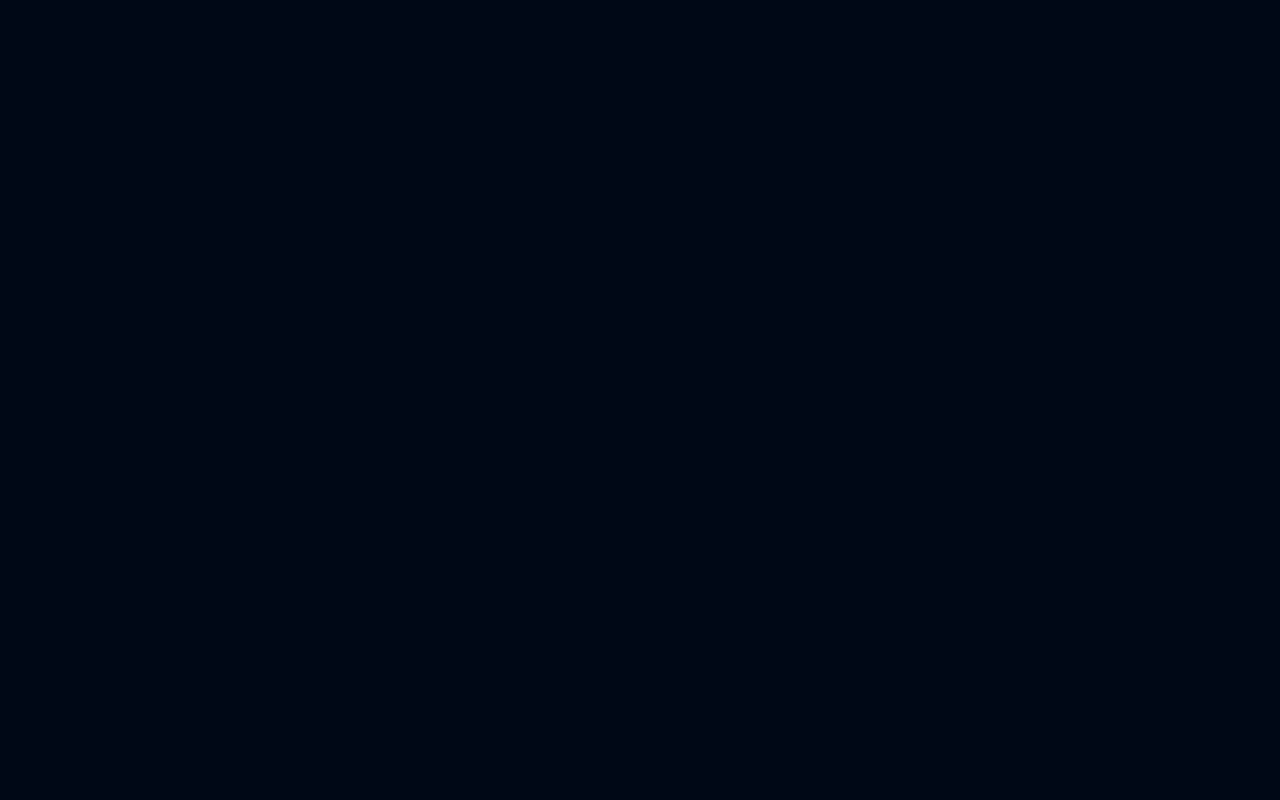
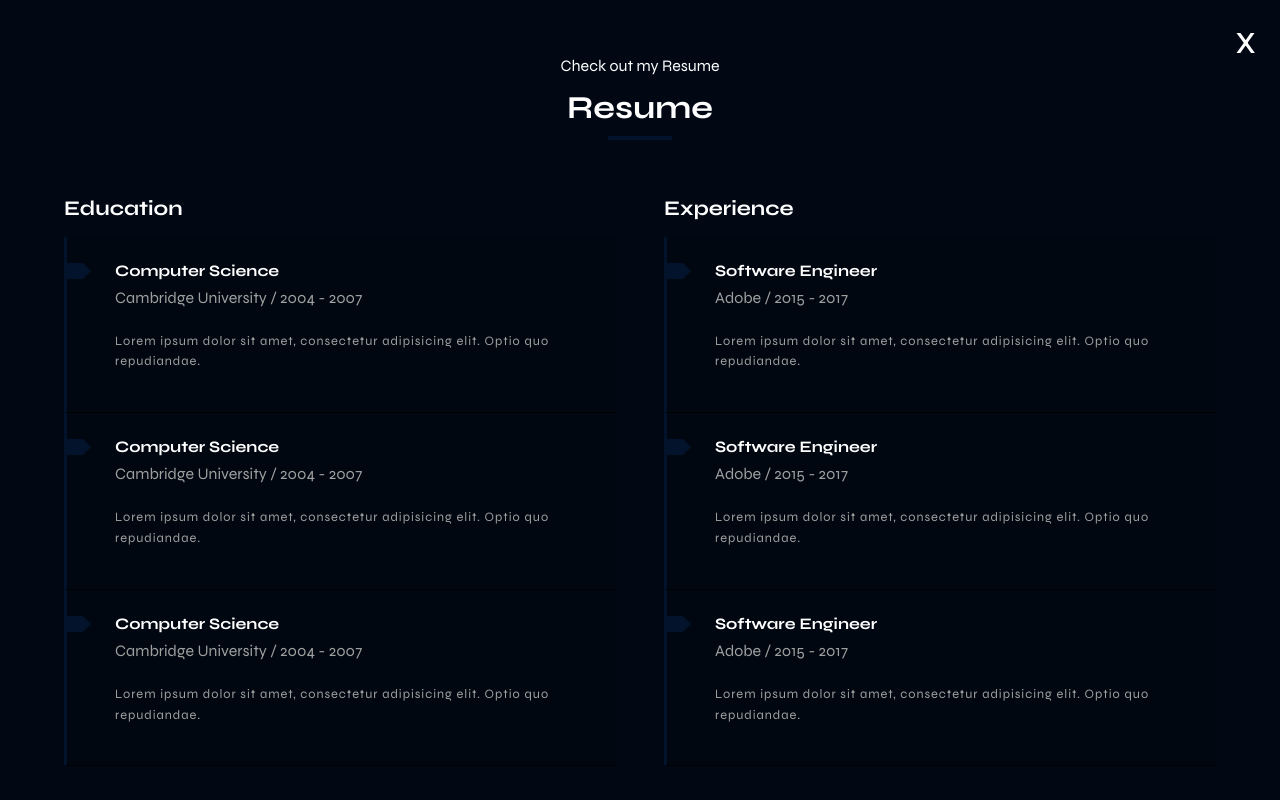
Before and after one commit to Lawren10/All_portfolio_versions, a React (Create React App) app in the folder my_portfolio/: page /Resume in a window 1280 px wide. Before the commit this address had no page. Built offline with nearby package versions, Linux system fonts and the light colour scheme.

Commit message:
finished about section, resume section added

```diff
--- a/my_portfolio/src/App.tsx
+++ b/my_portfolio/src/App.tsx
@@ -1,18 +1,20 @@
 import React from "react";
 import Home from "./components/homePage/Home";
 import About from "./components/aboutPage/About";
-import {PageTransition} from "./GlobalStyles/commonStyle";
-import {Routes, Route} from "react-router-dom";
-import {usePortfolioGlobalContext} from "./context/PortfolioContext";
+import Resume from "./components/resumePage/Resume";
+import { PageTransition } from "./GlobalStyles/commonStyle";
+import { Routes, Route } from "react-router-dom";
+import { usePortfolioGlobalContext } from "./context/PortfolioContext";
 
 function App() {
-  let {state} = usePortfolioGlobalContext();
+  let { state } = usePortfolioGlobalContext();
   return (
     <>
       <PageTransition transition={state.setTransition} />
       <Routes>
         <Route path="/" element={<Home />} />
         <Route path="/About" element={<About />} />
+        <Route path="/Resume" element={<Resume />} />
       </Routes>
     </>
   );
--- a/my_portfolio/src/GlobalStyles/commonStyle.ts
+++ b/my_portfolio/src/GlobalStyles/commonStyle.ts
@@ -16,14 +16,14 @@ to{
 }
 `;
 
-const TransitionDown = keyframes`
-from{
-  transform: translateY(-100%);
-}
-to{
-  transform: translateY(0%);
-}
-`;
+// const TransitionDown = keyframes`
+// from{
+//   transform: translateY(-100%);
+// }
+// to{
+//   transform: translateY(0%);
+// }
+// `;
 
 export const PageTransition = styled.section<{ transition: boolean }>`
   position: absolute;
@@ -41,6 +41,9 @@ export const PageTransition = styled.section<{ transition: boolean }>`
 `;
 
 export const ReturnBtn = styled(Link)`
+  position: absolute;
+  top: 1rem;
+  right: 1.5rem;
   color: white;
   text-decoration: none;
   font-size: 2.5rem;
@@ -58,9 +61,24 @@ export const ReturnBtnCont = styled.nav`
 export const MainContainer = styled.section`
   width: 100vw;
   height: 100vh;
+  overflow-y: scroll;
+  padding-bottom: 2rem;
+  &::-webkit-scrollbar {
+    width: 0.3rem;
+  }
+
+  &::-webkit-scrollbar-track {
+    background-color: #010711;
+    border-radius: 0.5rem;
+  }
+  &::-webkit-scrollbar-thumb {
+    background-color: ${(props) => props.theme.colors.main};
+    border-radius: 0.5rem;
+  }
 `;
 
 export const HeaderContainer = styled.header`
+  margin-top: 2rem;
   padding: 1.5rem;
   text-align: center;
   display: flex;
@@ -79,5 +97,5 @@ export const HeaderLargeTitle = styled.h4`
 export const HeaderTitleUnderline = styled.div`
   width: 4rem;
   height: 0.2rem;
-  background-color: #03132c;
+  background-color: ${(props) => props.theme.colors.main};
 `;
--- a/my_portfolio/src/GlobalStyles/globalStylesandTheme.ts
+++ b/my_portfolio/src/GlobalStyles/globalStylesandTheme.ts
@@ -1,9 +1,12 @@
-import {DefaultTheme, createGlobalStyle} from "styled-components";
+import { DefaultTheme, createGlobalStyle } from "styled-components";
 
 export const myTheme: DefaultTheme = {
   colors: {
     logo: "cyan",
     bgColor: "#000816",
+    main: "#03132c",
+    header: "white",
+    body: "#9f9f9f",
   },
 };
 
@@ -15,7 +18,7 @@ export const GlobalStyle = createGlobalStyle`
 }
 
 body{
- background-color:#000816;
+ background-color:#010814;
  color:white;
  font-family:'Syne', sans-serif;
  overflow:hidden;
--- a/my_portfolio/src/components/aboutPage/About.tsx
+++ b/my_portfolio/src/components/aboutPage/About.tsx
@@ -2,7 +2,7 @@ import React from "react";
 import {} from "./aboutStyles";
 import { usePortfolioGlobalContext } from "../../context/PortfolioContext";
 import {
-  ReturnBtnCont,
+  // ReturnBtnCont,
   ReturnBtn,
   MainContainer,
   HeaderContainer,
@@ -13,6 +13,7 @@ import {
 import {
   AboutContainer,
   AboutVisualContainer,
+  AboutImage,
   AboutDetailContainer,
   AboutAsk,
   AboutResponse,
@@ -30,7 +31,6 @@ function About() {
   return (
     <>
       <MainContainer>
-        <ReturnBtnCont>
         <ReturnBtn
           to="/"
           onClick={() => {
@@ -39,7 +39,7 @@ function About() {
         >
           x
         </ReturnBtn>
-        </ReturnBtnCont>
+
         <HeaderContainer>
           <HeaderTopTitle>Get to know me</HeaderTopTitle>
           <HeaderLargeTitle>About Me</HeaderLargeTitle>
@@ -47,7 +47,9 @@ function About() {
         </HeaderContainer>
 
         <AboutContainer>
-          <AboutVisualContainer></AboutVisualContainer>
+          <AboutVisualContainer>
+            <AboutImage></AboutImage>
+          </AboutVisualContainer>
           <AboutDetailContainer>
             <AboutAsk>Who am i?</AboutAsk>
             <AboutResponse>
--- a/my_portfolio/src/components/navigation/Navigation.tsx
+++ b/my_portfolio/src/components/navigation/Navigation.tsx
@@ -1,10 +1,10 @@
 import React from "react";
-import {NavContainer, NavLogo, NavItemsContainer, NavItem} from "./navStyles";
+import { NavContainer, NavLogo, NavItemsContainer, NavItem } from "./navStyles";
 
-import {usePortfolioGlobalContext} from "../../context/PortfolioContext";
+import { usePortfolioGlobalContext } from "../../context/PortfolioContext";
 
 function Navigation() {
-  let {dispatch} = usePortfolioGlobalContext();
+  let { dispatch } = usePortfolioGlobalContext();
   return (
     <>
       {/* {console.log(dispatch)} */}
@@ -14,13 +14,20 @@ function Navigation() {
           <NavItem
             to="/About"
             onClick={() => {
-              dispatch({type: "SET_TRANSITION_UP"});
+              dispatch({ type: "SET_TRANSITION_UP" });
             }}
           >
             About
           </NavItem>
-          <NavItem to="/Resume">Resume</NavItem>
-          <NavItem to="Portfolio">Portfolio</NavItem>
+          <NavItem
+            to="/Resume"
+            onClick={() => {
+              dispatch({ type: "SET_TRANSITION_UP" });
+            }}
+          >
+            Resume
+          </NavItem>
+          <NavItem to="/Portfolio">Portfolio</NavItem>
           <NavItem to="/Contact">Contact</NavItem>
         </NavItemsContainer>
       </NavContainer>
--- /dev/null
+++ b/my_portfolio/src/components/resumePage/Resume.tsx
@@ -0,0 +1,121 @@
+import React from "react";
+import {
+  ReturnBtn,
+  MainContainer,
+  HeaderContainer,
+  HeaderTopTitle,
+  HeaderLargeTitle,
+  HeaderTitleUnderline,
+} from "../../GlobalStyles/commonStyle";
+
+import {
+  ResumeContainer,
+  ResumeContHeader,
+  ResumeItemHeader,
+  ResumeEducationCont,
+  ResumeExperinceCont,
+  ResumeItem,
+  ResumeItemPointer,
+  ResumeItemDetails,
+  ResumeItemDescription,
+} from "./resumestyles";
+
+import { usePortfolioGlobalContext } from "../../context/PortfolioContext";
+
+function Resume() {
+  let { dispatch } = usePortfolioGlobalContext();
+  return (
+    <MainContainer>
+      <ReturnBtn
+        to="/"
+        onClick={() => {
+          dispatch({ type: "SET_TRANSITION_DOWN" });
+        }}
+      >
+        x
+      </ReturnBtn>
+      <HeaderContainer>
+        <HeaderTopTitle>Check out my Resume</HeaderTopTitle>
+        <HeaderLargeTitle>Resume</HeaderLargeTitle>
+        <HeaderTitleUnderline />
+      </HeaderContainer>
+
+      <ResumeContainer>
+        <ResumeEducationCont>
+          <ResumeContHeader>Education</ResumeContHeader>
+
+          <ResumeItem>
+            <ResumeItemPointer />
+            <ResumeItemHeader>Computer Science</ResumeItemHeader>
+            <ResumeItemDetails>
+              Cambridge University / 2004 - 2007
+            </ResumeItemDetails>
+            <ResumeItemDescription>
+              Lorem ipsum dolor sit amet, consectetur adipisicing elit. Optio
+              quo repudiandae.
+            </ResumeItemDescription>
+          </ResumeItem>
+
+          <ResumeItem>
+            <ResumeItemPointer />
+            <ResumeItemHeader>Computer Science</ResumeItemHeader>
+            <ResumeItemDetails>
+              Cambridge University / 2004 - 2007
+            </ResumeItemDetails>
+            <ResumeItemDescription>
+              Lorem ipsum dolor sit amet, consectetur adipisicing elit. Optio
+              quo repudiandae.
+            </ResumeItemDescription>
+          </ResumeItem>
+
+          <ResumeItem>
+            <ResumeItemPointer />
+            <ResumeItemHeader>Computer Science</ResumeItemHeader>
+            <ResumeItemDetails>
+              Cambridge University / 2004 - 2007
+            </ResumeItemDetails>
+            <ResumeItemDescription>
+              Lorem ipsum dolor sit amet, consectetur adipisicing elit. Optio
+              quo repudiandae.
+            </ResumeItemDescription>
+          </ResumeItem>
+        </ResumeEducationCont>
+
+        <ResumeExperinceCont>
+          <ResumeContHeader>Experience</ResumeContHeader>
+          <ResumeItem>
+            <ResumeItemPointer />
+            <ResumeItemHeader>Software Engineer</ResumeItemHeader>
+            <ResumeItemDetails>Adobe / 2015 - 2017</ResumeItemDetails>
+            <ResumeItemDescription>
+              Lorem ipsum dolor sit amet, consectetur adipisicing elit. Optio
+              quo repudiandae.
+            </ResumeItemDescription>
+          </ResumeItem>
+
+          <ResumeItem>
+            <ResumeItemPointer />
+            <ResumeItemHeader>Software Engineer</ResumeItemHeader>
+            <ResumeItemDetails>Adobe / 2015 - 2017</ResumeItemDetails>
+            <ResumeItemDescription>
+              Lorem ipsum dolor sit amet, consectetur adipisicing elit. Optio
+              quo repudiandae.
+            </ResumeItemDescription>
+          </ResumeItem>
+
+          <ResumeItem>
+            <ResumeItemPointer />
+            <ResumeItemHeader>Software Engineer</ResumeItemHeader>
+            <ResumeItemDetails>Adobe / 2015 - 2017</ResumeItemDetails>
+            <ResumeItemDescription>
+              Lorem ipsum dolor sit amet, consectetur adipisicing elit. Optio
+              quo repudiandae.
+            </ResumeItemDescription>
+          </ResumeItem>
+        </ResumeExperinceCont>
+      </ResumeContainer>
+    </MainContainer>
+  );
+}
+
+export default Resume;
--- /dev/null
+++ b/my_portfolio/src/components/resumePage/resumestyles.ts
@@ -0,0 +1,71 @@
+import styled from "styled-components";
+
+export const ResumeContainer = styled.section`
+  display: flex;
+  align-items: flex-start;
+  justify-content: center;
+  padding: 0rem 4rem;
+  gap: 3rem;
+  margin-top: 2rem;
+`;
+
+export const ResumeContHeader = styled.h3`
+  color: ${(props) => props.theme.colors.header};
+  font-size: 1.3rem;
+  margin-bottom: 1rem;
+`;
+
+export const ResumeItemHeader = styled.h6`
+  color: ${(props) => props.theme.colors.header};
+  font-size: 1rem;
+`;
+
+export const ResumeEducationCont = styled.div`
+  width: 50%;
+`;
+
+export const ResumeExperinceCont = styled.div`
+  width: 50%;
+`;
+
+export const ResumeItem = styled.article`
+  background-color: #010711;
+  border-left: 3px solid ${(props) => props.theme.colors.main};
+  padding: 1.5rem 2rem 1.5rem 3rem;
+  position: relative;
+  border-bottom: 1px solid #000103;
+`;
+
+export const ResumeItemDetails = styled.p`
+  padding: 0.5rem 0;
+  color: ${(props) => props.theme.colors.body};
+`;
+
+export const ResumeItemDescription = styled.p`
+  padding: 1rem 0;
+  color: ${(props) => props.theme.colors.body};
+  font-size: 0.8rem;
+  letter-spacing: 0.06rem;
+  line-height: 1.3rem;
+`;
+
+export const ResumeItemPointer = styled.span`
+  left: 0;
+  margin-top: 2px;
+  position: absolute;
+  &::before {
+    content: "";
+    height: 1rem;
+    left: 0;
+    width: 1rem;
+    background-color: ${(props) => props.theme.colors.main};
+    position: absolute;
+  }
+  &::after {
+    content: "";
+    border: 8px solid transparent;
+    left: 1rem;
+    border-left-color: ${(props) => props.theme.colors.main};
+    position: absolute;
+  }
+`;
--- a/my_portfolio/src/styledComponents.d.ts
+++ b/my_portfolio/src/styledComponents.d.ts
@@ -6,6 +6,9 @@ declare module "styled-components" {
     colors: {
       logo: string;
       bgColor: string;
+      main: string;
+      header: string;
+      body: string;
     };
   }
 }
```
Also changed, not shown: my_portfolio/src/components/aboutPage/aboutStyles.ts (+19 -6 lines). Lines whose indentation alone changed are shown as unchanged.
